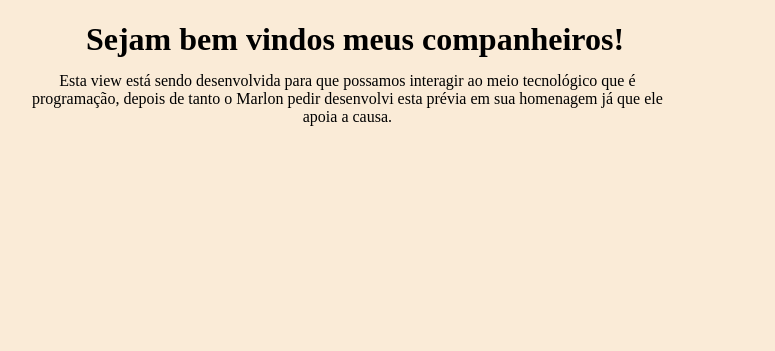
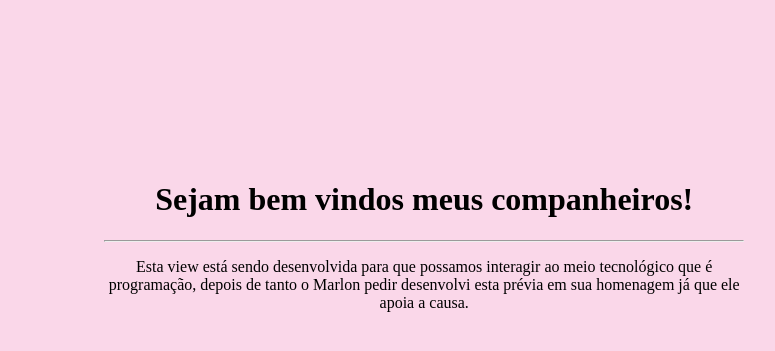
Before and after one commit to Danilontn53/teste2, a PHP site: page / in a window 1280 px wide. Shown: the top 351 px of the page, without its empty margins (285-1060 px from the left). Run offline with PHP 8.4, Linux system fonts and the light colour scheme.

Commit message:
Subindo codigo

```diff
--- a/index.php
+++ b/index.php
@@ -5,10 +5,12 @@
     <title>Title</title>
 	<div class="site-index">
 
-    <div class="jumbotron">
+    <div class="paragrafo">
         <h1>Sejam bem vindos meus companheiros!</h1>
 
-        <p class="paragrafo">Esta view está sendo desenvolvida para que possamos interagir ao meio tecnológico que é programação, depois de tanto o Marlon pedir desenvolvi esta
+        <hr>
+
+        <p>Esta view está sendo desenvolvida para que possamos interagir ao meio tecnológico que é programação, depois de tanto o Marlon pedir desenvolvi esta
             prévia em sua homenagem já que ele apoia a causa.</p>
 
     </div>
@@ -17,15 +19,16 @@
 <style>
     html,
     body {
-        background-color: antiquewhite;
-        /*background-color: #fad7e9;*/
+        /*background-color: antiquewhite;*/
+        background-color: #fad7e9;
     }
 
     .paragrafo{
+        text-align: center;
         width: 640px;
         position: absolute;
-        left: 33%;
-        top: 14%;
+        left: 39%;
+        top: 25%;
         margin-left: -110px;
         margin-top: -40px;
     }
```
